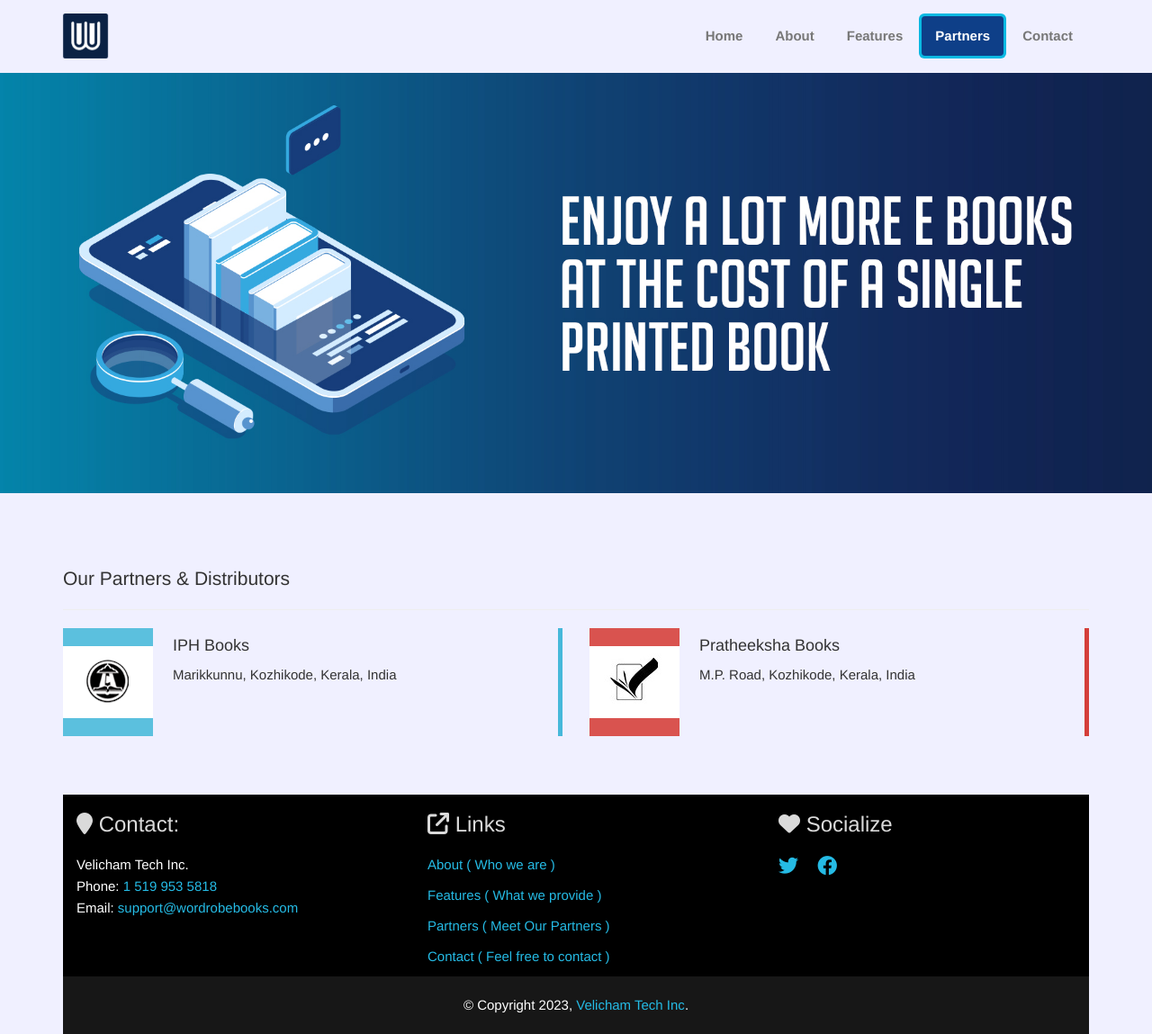
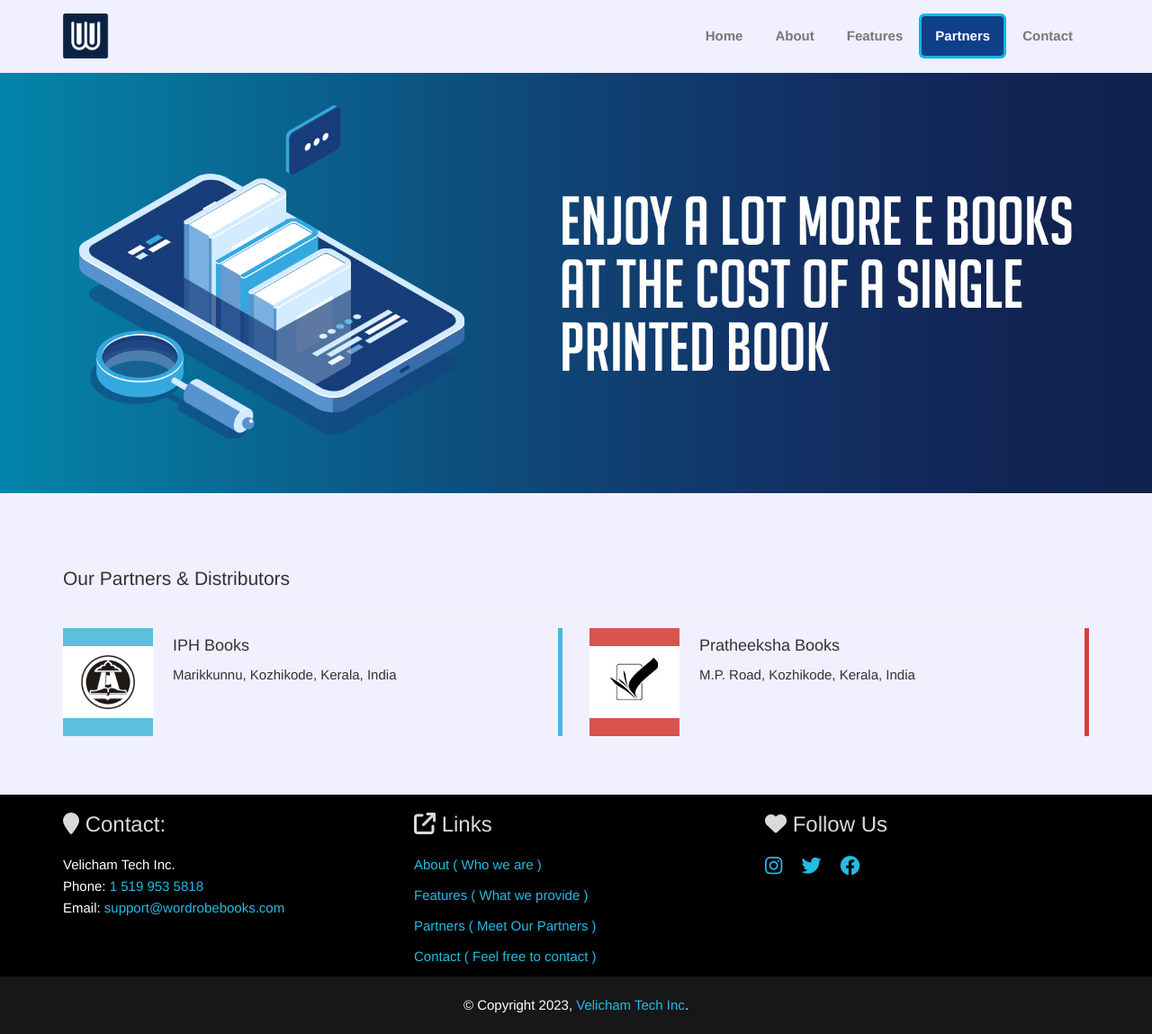
Before and after one commit to WordrobeBooks/WordrobeBooks.github.io, a Jekyll site: the page built from partners.html, in a window 1280 px wide. Shown: the whole page at 90% size. Built offline with Jekyll 4.4.1, drawn with Linux system fonts in a browser that asks for light colours.

Commit message:
Add Insta link, code cleanup

```diff
--- a/_config.yml
+++ b/_config.yml
@@ -41,6 +41,7 @@
   #github_username:  jekyll
 facebook_link: http://www.facebook.com/people/Wordrobe-Books/100086653119013/
 twitter_link: http://www.twitter.com/wordrobebooks
+instagram_link: https://www.instagram.com/wordrobebooks
 # linkedin_link: http://www.linkedin.com
 # googleplus_link: http://plus.google.com
 
--- a/_includes/footer.html
+++ b/_includes/footer.html
@@ -20,11 +20,11 @@
         <p><a href="/contact"> Contact ( Feel free to contact )</a></p>
       </div>
       <div class="col-md-4">
-        <h3><i class="fa-solid fa-heart"></i> Socialize</h3>
+        <h3><i class="fa-solid fa-heart"></i> Follow Us</h3>
         <div id="social-icons">
-          {% if site.googleplus_link %}
-            <a href="{{ site.googleplus_link }}" class="btn-group google-plus">
-              <i class="fa-brands fa-google-plus"></i>
+          {% if site.instagram_link %}
+            <a href="{{ site.instagram_link }}" class="btn-group instagram">
+              <i class="fa-brands fa-instagram"></i>
             </a>
           {% endif %}
 
--- a/_includes/head.html
+++ b/_includes/head.html
@@ -8,10 +8,6 @@
 
   <!-- Favicon and touch icons -->
   <link rel="shortcut icon" href="../assets/img/wordrobe_Logo.png">
-  <link rel="apple-touch-icon-precomposed" sizes="144x144" href="../assets/ico/apple-touch-icon-144-precomposed.png">
-  <link rel="apple-touch-icon-precomposed" sizes="114x114" href="../assets/ico/apple-touch-icon-114-precomposed.png">
-  <link rel="apple-touch-icon-precomposed" sizes="72x72" href="../assets/ico/apple-touch-icon-72-precomposed.png">
-  <link rel="apple-touch-icon-precomposed" href="../assets/ico/apple-touch-icon-57-precomposed.png">
 
   <!-- CSS -->
   <link rel="stylesheet" href="http://fonts.googleapis.com/css?family=Open+Sans:400,300">
--- a/partners.html
+++ b/partners.html
@@ -37,4 +37,5 @@
       </div>
     </div>
   </div>
+</div>
 <!--End Main Container -->
```
Also changed, not shown: _includes/script.html (line endings or trailing spaces), assets/img/partners/IPH_Logo.png. Lines whose indentation alone changed are shown as unchanged.
